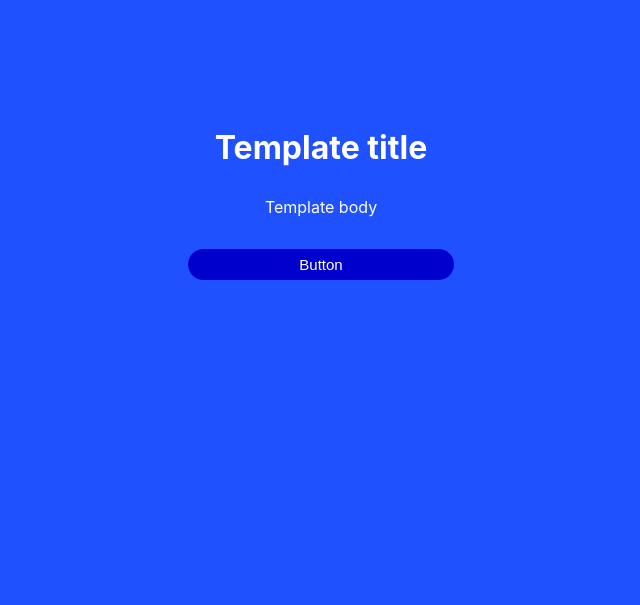
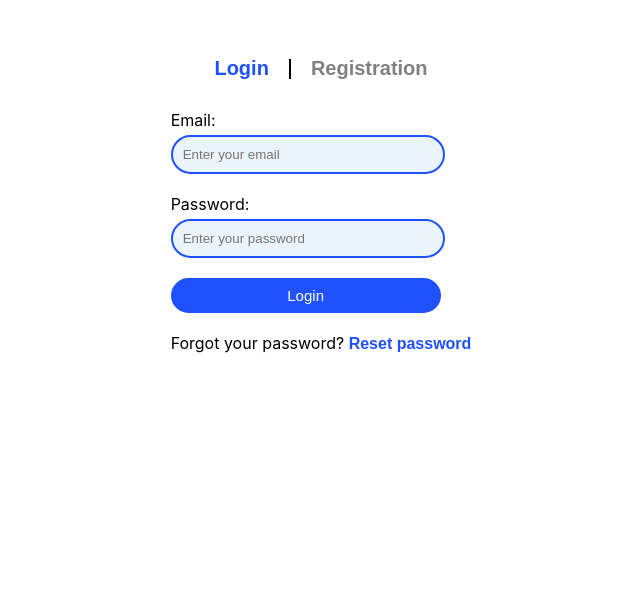
Before and after one commit to AngryGru/blog-app, a React (Create React App) app: page / in a window 1280 px wide. Shown: the part 195-800 px from the top of the page, without its empty margins (319-959 px from the left). Built offline with nearby package versions, Linux system fonts and the light colour scheme.

Commit message:
add loginForm validation

```diff
--- a/src/App.tsx
+++ b/src/App.tsx
@@ -53,7 +53,7 @@ const MOCK_DATA = [
 function App() {
   return (
     <div className="App">
-      <Template />
+      {/* <Template /> */}
       {/* <CardList data={MOCK_DATA} /> */}
       {/* <Posts data={MOCK_DATA} /> */}
       {/* <Post data={MOCK_DATA[3]} /> */}
--- a/src/components/Button/Button.tsx
+++ b/src/components/Button/Button.tsx
@@ -3,7 +3,11 @@ import "./Button.css";
 
 const Button = (props: any) => {
   return (
-    <button onClick={props.onClick} className={props.className}>
+    <button
+      disabled={props.disabled}
+      onClick={props.onClick}
+      className={props.className}
+    >
       {props.value}
     </button>
   );
--- a/src/components/Input/Input.tsx
+++ b/src/components/Input/Input.tsx
@@ -1,8 +1,18 @@
-import React from 'react';
-import './Input.css'
+import React from "react";
+import "./Input.css";
 
 const Input = (props: any) => {
-    return <input type ={props.type} className = {props.className}/>
+  return (
+    <input
+      type={props.type}
+      className={props.className}
+      name={props.name}
+      value={props.value}
+      placeholder={props.placeholder}
+      onBlur={props.onBlur}
+      onChange={props.onChange}
+    />
+  );
 };
 
 export default Input;
--- a/src/pages/Authorization/LoginForm/LoginForm.tsx
+++ b/src/pages/Authorization/LoginForm/LoginForm.tsx
@@ -1,20 +1,94 @@
-import React, { useState } from "react";
+import React, { useEffect, useState } from "react";
 import "./LoginForm.css";
 import Input from "../../../components/Input";
 import Button from "../../../components/Button";
 
 const LoginForm = () => {
+  const [email, setEmail] = useState("");
+  const [password, setPassword] = useState("");
+  const [emailDirty, setEmailDirty] = useState(false);
+  const [passwordDirty, setPasswordDirty] = useState(false);
+  const [emailError, setEmailError] = useState("This field cannot be empty");
+  const [passwordError, setPasswordError] = useState(
+    "This field cannot be empty"
+  );
+  const [formValid, setFormValid] = useState(false);
+
+  useEffect(() => {
+    if (emailError || passwordError) {
+      setFormValid(false);
+    } else {
+      setFormValid(true);
+    }
+  }, [emailError, passwordError]);
+
+  const emailHandle = (e: any) => {
+    setEmail(e.target.value);
+    const regex =
+      /^(([^<>()[\]\\.,;:\s@"]+(\.[^<>()[\]\\.,;:\s@"]+)*)|(".+"))@((\[[0-9]{1,3}\.[0-9]{1,3}\.[0-9]{1,3}\.[0-9]{1,3}\])|(([a-zA-Z\-0-9]+\.)+[a-zA-Z]{2,}))$/;
+    if (!regex.test(String(e.target.value).toLowerCase())) {
+      setEmailError("Invalid email adress");
+    } else {
+      setEmailError("");
+    }
+  };
+
+  const passwordHandle = (e: any) => {
+    setPassword(e.target.value);
+    const regex = /(?=.*[0-9])(?=.*[a-z])(?=.*[A-Z])[0-9a-zA-Z*]/g;
+    if (e.target.value.length < 6) {
+      setPasswordError("Password must be at least 6 characters");
+    } else if (!regex.test(String(e.target.value))) {
+      setPasswordError("Password should contain A-Z, a-z, 0-9");
+    } else {
+      setPasswordError("");
+    }
+  };
+
+  const blurHandle = (e: any) => {
+    if (e.target.name === "email") {
+      setEmailDirty(true);
+    }
+    if (e.target.name === "password") {
+      setPasswordDirty(true);
+    }
+  };
+
+  const onSubmitLoginForm = (e: any) => {
+    e.preventDefault();
+  };
+
   return (
-    <form className="Login">
+    <form onSubmit={onSubmitLoginForm} className="Login">
       <label>
         Email:
-        <Input type={"email"} />
+        {emailDirty && emailError && (
+          <span style={{ color: "red" }}>{emailError}</span>
+        )}
+        <Input
+          type={"email"}
+          name={"email"}
+          value={email}
+          placeholder={"Enter your email"}
+          onBlur={(e: any) => blurHandle(e)}
+          onChange={(e: any) => emailHandle(e)}
+        />
       </label>
       <label>
         Password:
-        <Input type={"password"} />
+        {passwordDirty && passwordError && (
+          <span style={{ color: "red" }}>{passwordError}</span>
+        )}
+        <Input
+          type={"password"}
+          name={"password"}
+          value={password}
+          placeholder={"Enter your password"}
+          onBlur={(e: any) => blurHandle(e)}
+          onChange={(e: any) => passwordHandle(e)}
+        />
       </label>
-      <Button className={"btn"} value={"Login"} />
+      <Button disabled={!formValid} className={"btn"} value={"Login"} />
       <p>
         Forgot your password?{" "}
         <Button className={"btnLink"} value={"Reset password"} />
```
